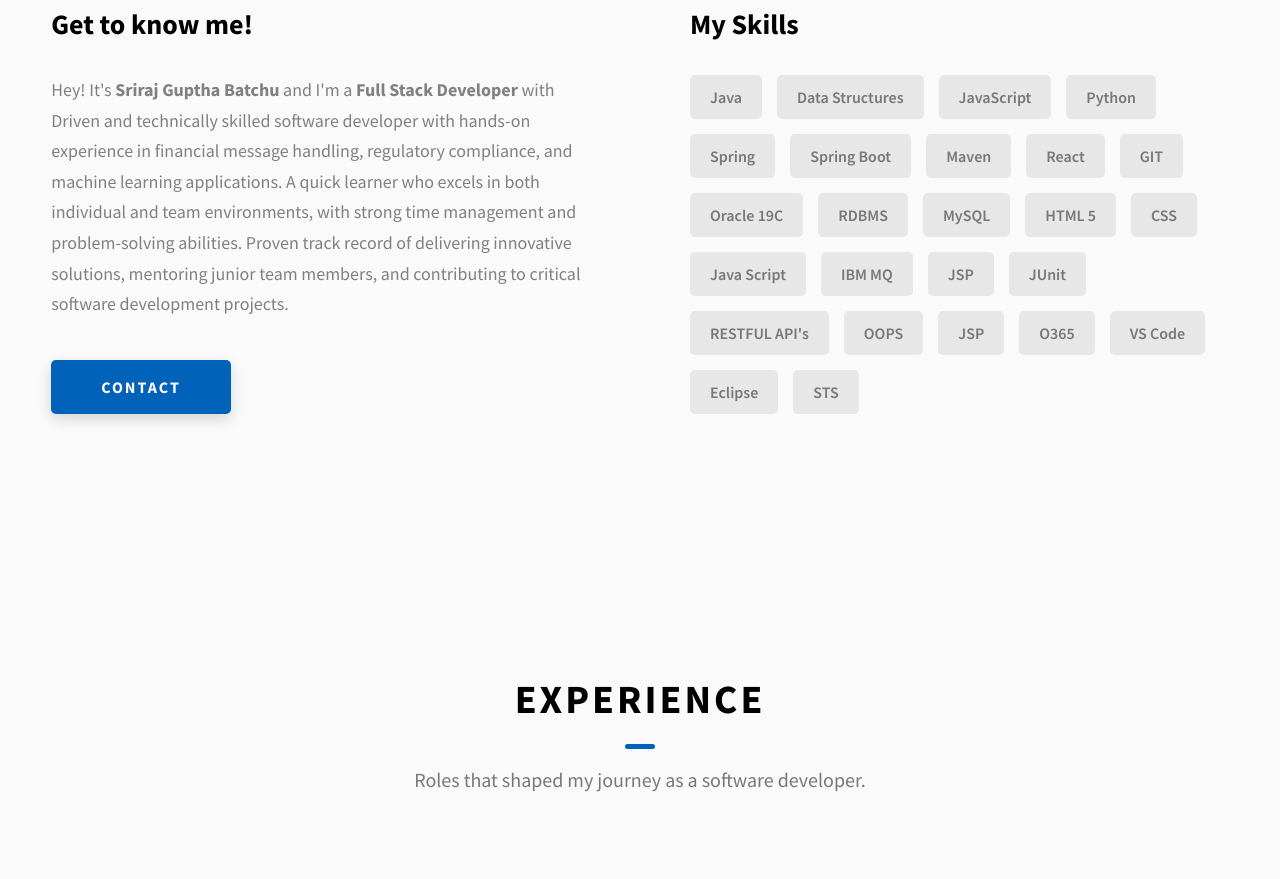
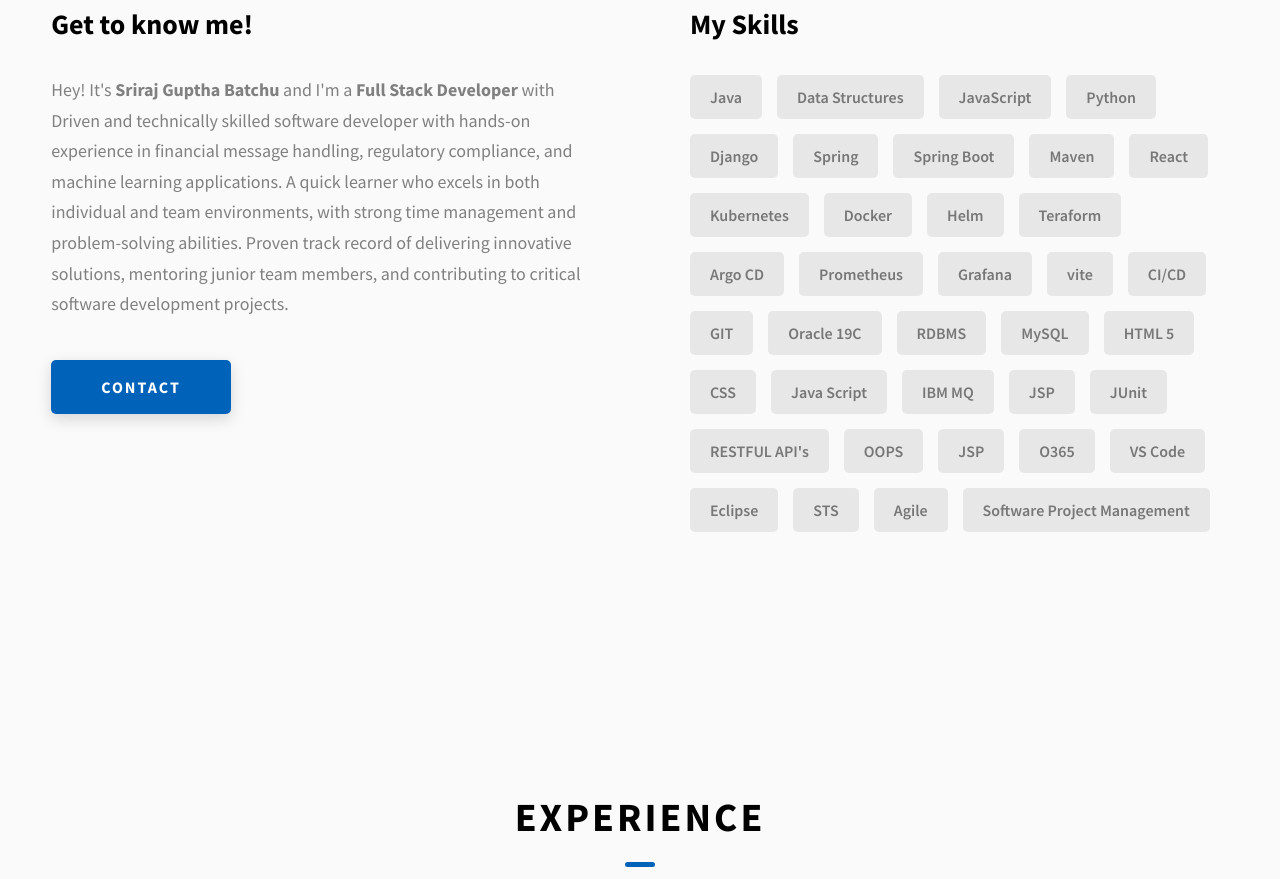
Before and after one commit to rajguptha/rajguptha.github.io, a website: page index.html in a window 1280 px wide. Shown: the part 1067-1946 px from the top of the page. Drawn offline with Linux system fonts and the light colour scheme.

Commit message:
Skills update

```diff
--- a/index.html
+++ b/index.html
@@ -101,7 +101,7 @@
       </div>
       <div class="home-hero__socials">
         <div class="home-hero__social">
-          <a href="https://www.linkedin.com/in/srirajguptha" target="_blank" rel="noopener noreferrer" class="home-hero__social-icon-link">
+          <a href="www.linkedin.com/in/srirajguptha" target="_blank" rel="noopener noreferrer" class="home-hero__social-icon-link">
             <img
               src="./assets/png/linkedin-ico.png"
               alt="LinkedIn icon"
@@ -156,10 +156,20 @@
               <div class="skills__skill">Data Structures</div>
               <div class="skills__skill">JavaScript</div>
               <div class="skills__skill">Python</div>
+              <div class="skills__skill">Django</div>
               <div class="skills__skill">Spring</div>
               <div class="skills__skill">Spring Boot</div>
               <div class="skills__skill">Maven</div>
               <div class="skills__skill">React</div>
+              <div class="skills__skill">Kubernetes</div>
+              <div class="skills__skill">Docker</div>
+              <div class="skills__skill">Helm</div>
+              <div class="skills__skill">Teraform</div>
+              <div class="skills__skill">Argo CD</div>
+              <div class="skills__skill">Prometheus</div>
+              <div class="skills__skill">Grafana</div>
+              <div class="skills__skill">vite</div>
+              <div class="skills__skill">CI/CD</div>
               <div class="skills__skill">GIT</div>
               <div class="skills__skill">Oracle 19C</div>
               <div class="skills__skill">RDBMS</div>
@@ -177,6 +187,8 @@
               <div class="skills__skill">VS Code</div>
               <div class="skills__skill">Eclipse</div>
               <div class="skills__skill">STS</div>
+              <div class="skills__skill">Agile</div>
+              <div class="skills__skill">Software Project Management</div>
             </div>
           </div>
         </div>
```
